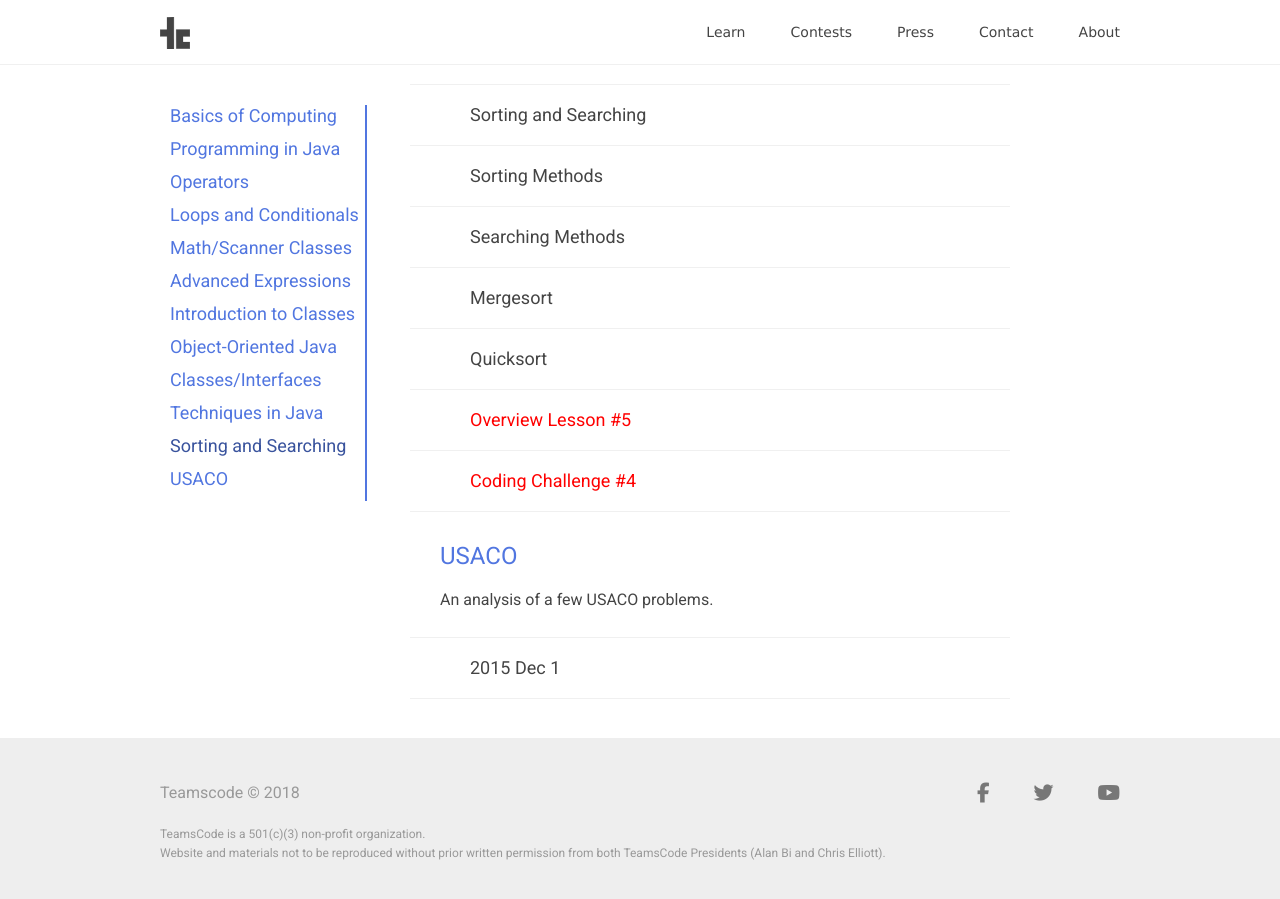
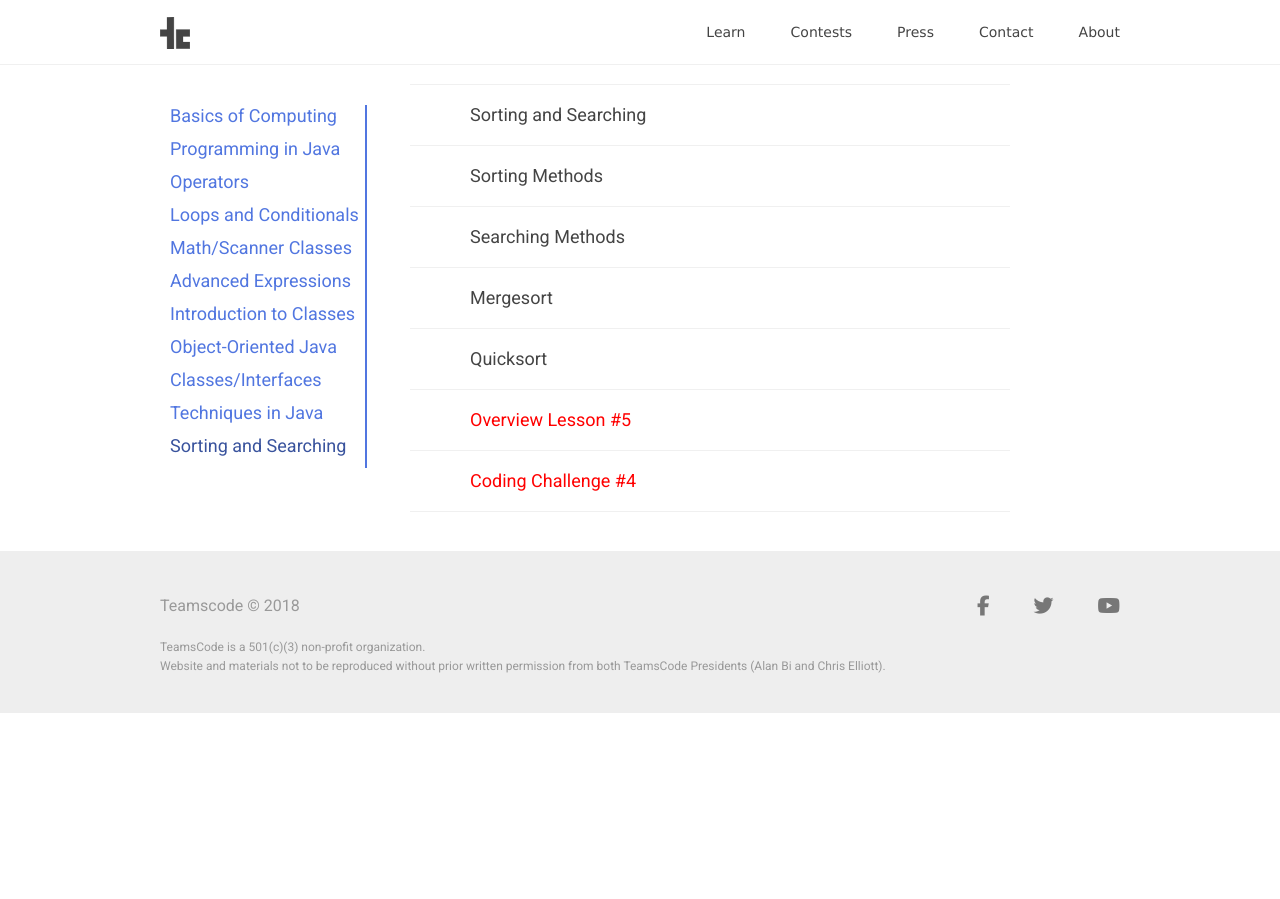
Before and after one commit to teamscode/teamscode.github.io, a Jekyll site: the page built from learn/ap-computer-science/index.html, in a window 1280 px wide and 900 px high, scrolled down 4140 px. Built offline with Jekyll 4.4.1, drawn with Linux system fonts in a browser that asks for light colours; nearby versions of some CDN libraries; after the commit the page ends 4853 px from its top, so only the background shows below that.

Commit message:
Remove USACO lessons from live site

```diff
--- a/_data/ap_comp_sci_lessons.yml
+++ b/_data/ap_comp_sci_lessons.yml
@@ -131,8 +131,3 @@
     link: /learn/ap-computer-science/overview-lesson-5/
   - title: "Coding Challenge #4"
     link: /learn/ap-computer-science/coding-challenge-4/
-- header: USACO
-  description: An analysis of a few USACO problems.
-  lessons:
-  - title: 2015 Dec 1
-    link: /learn/ap-computer-science/usaco-plats-2015dec1/
```
